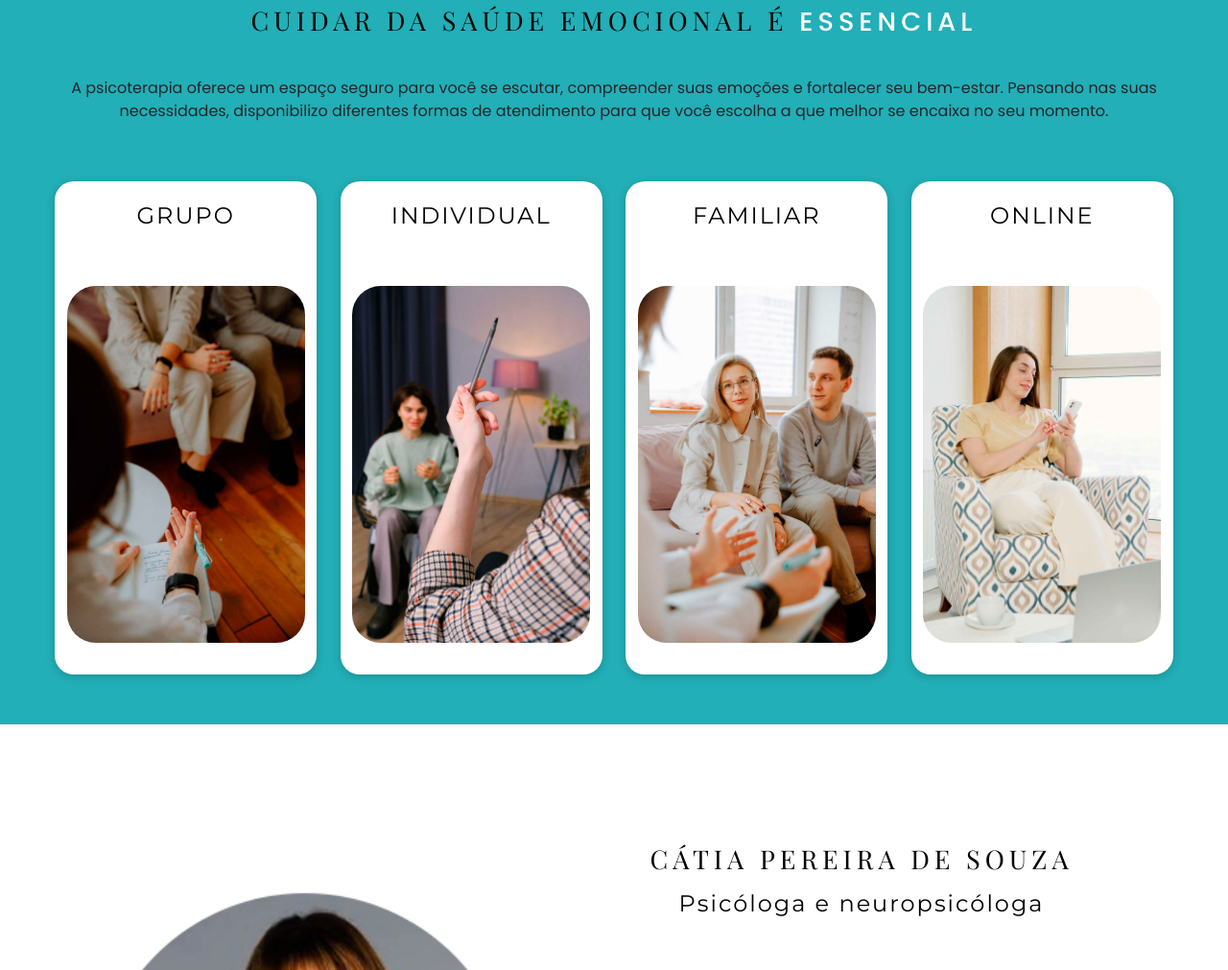
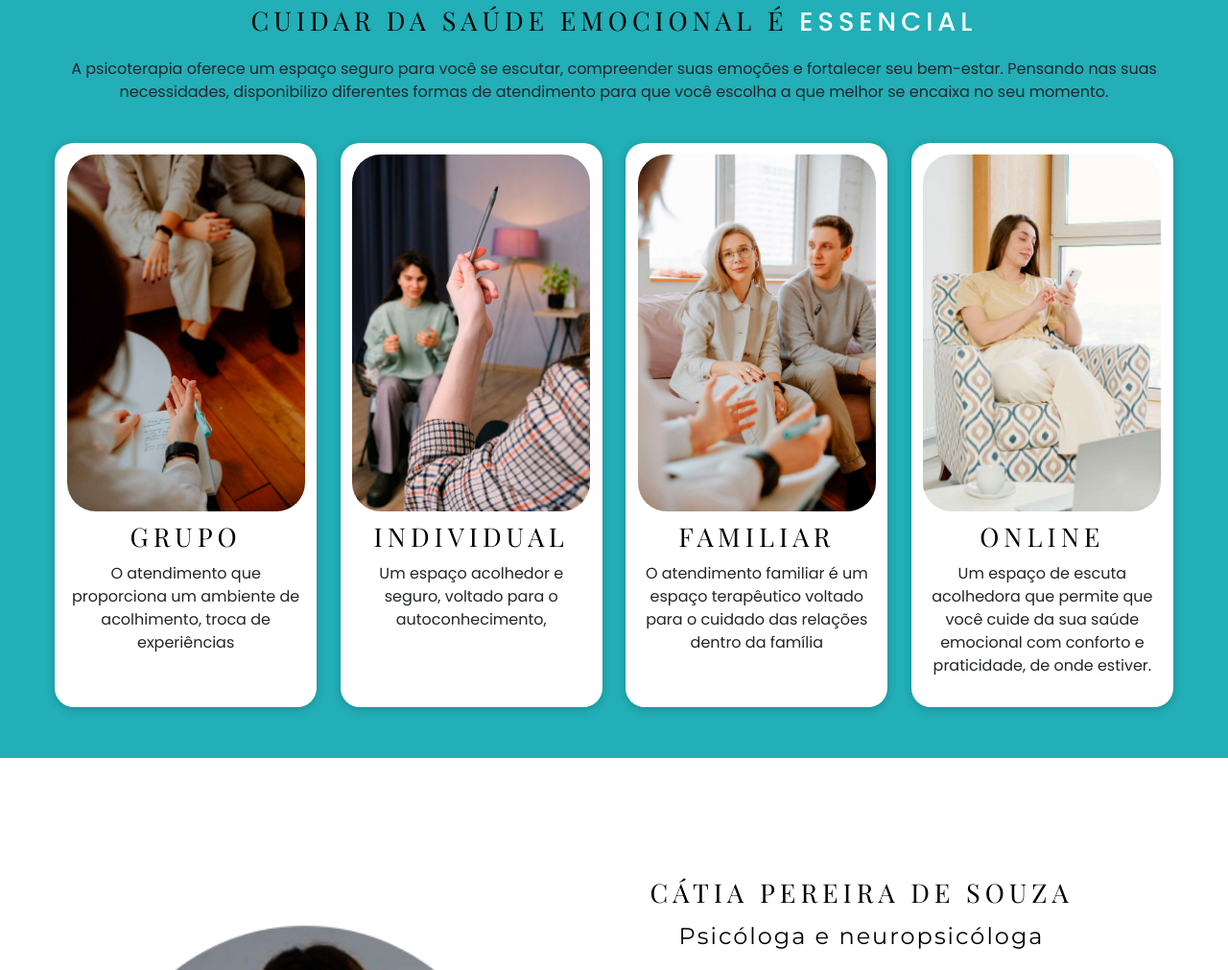
Before and after one commit to kellysouzaa/Psicologia2, a plain HTML site: page index.html in a window 1280 px wide. Shown: the part 1715-2726 px from the top of the page at 96% size. Drawn offline with nearby package versions, Linux system fonts and the light colour scheme.

Commit message:
Add files via upload

```diff
--- a/index.html
+++ b/index.html
@@ -653,9 +653,10 @@ Pensando nas suas necessidades, disponibilizo diferentes formas de atendimento p
 </p>
 
       <div class="boxcardatendimento">
-         <h2>GRUPO</h2>
+
         <img src="IMAGENS/emgrupo.jpg" class="tamanhoimgatendimento" alt="">
-
+        <h1>GRUPO</h1>
+        <p>O atendimento que proporciona um ambiente de acolhimento, troca de experiências</p>
 
 
       </div>
@@ -663,18 +664,22 @@ Pensando nas suas necessidades, disponibilizo diferentes formas de atendimento p
 
 
          <div class="boxcardatendimento">
-           <h2>INDIVIDUAL</h2>
-       <img src="IMAGENS/INDIVIDUAL.jpg" class="tamanhoimgatendimento" alt="">
-
-
+           <img src="IMAGENS/INDIVIDUAL.jpg" class="tamanhoimgatendimento" alt="">
+           <h1>INDIVIDUAL</h1>
+           <p>
+            Um espaço acolhedor e seguro, voltado para o autoconhecimento,
+           </p>
 
 
       </div>
 
            <div class="boxcardatendimento">
-             <h2>FAMILIAR</h2>
+
              <img src="IMAGENS/FAMILIAR.jpg"class="tamanhoimgatendimento" alt="">
-
+    <h1>FAMILIAR</h1>
+             <p>
+      O atendimento familiar é um espaço terapêutico voltado para o cuidado das relações dentro da família
+    </p>
 
 
 
@@ -683,9 +688,12 @@ Pensando nas suas necessidades, disponibilizo diferentes formas de atendimento p
       </div>
 
            <div class="boxcardatendimento ">
-               <h2> ONLINE</h2>
+
              <img src="IMAGENS/ONLINE.jpg" class="tamanhoimgatendimento" alt="">
-
+      <h1> ONLINE</h1>
+             <p>
+        Um espaço de escuta acolhedora que permite que você cuide da sua saúde emocional com conforto e praticidade, de onde estiver.
+      </p>
 
 
 
```
